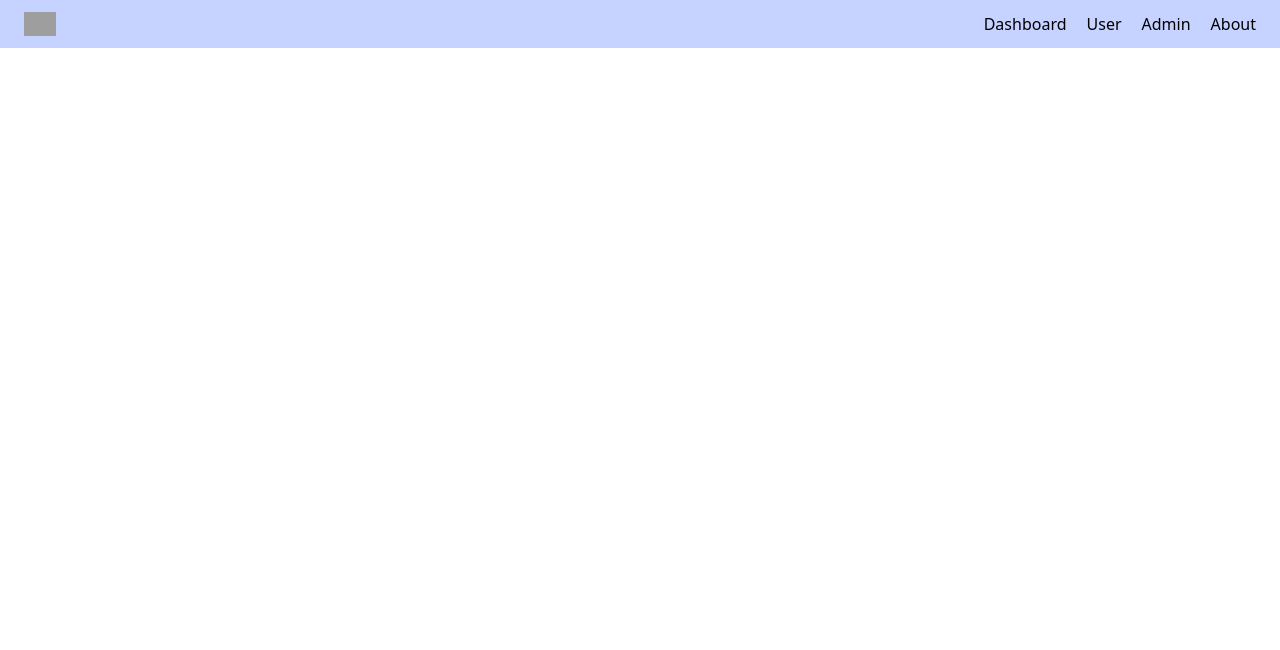
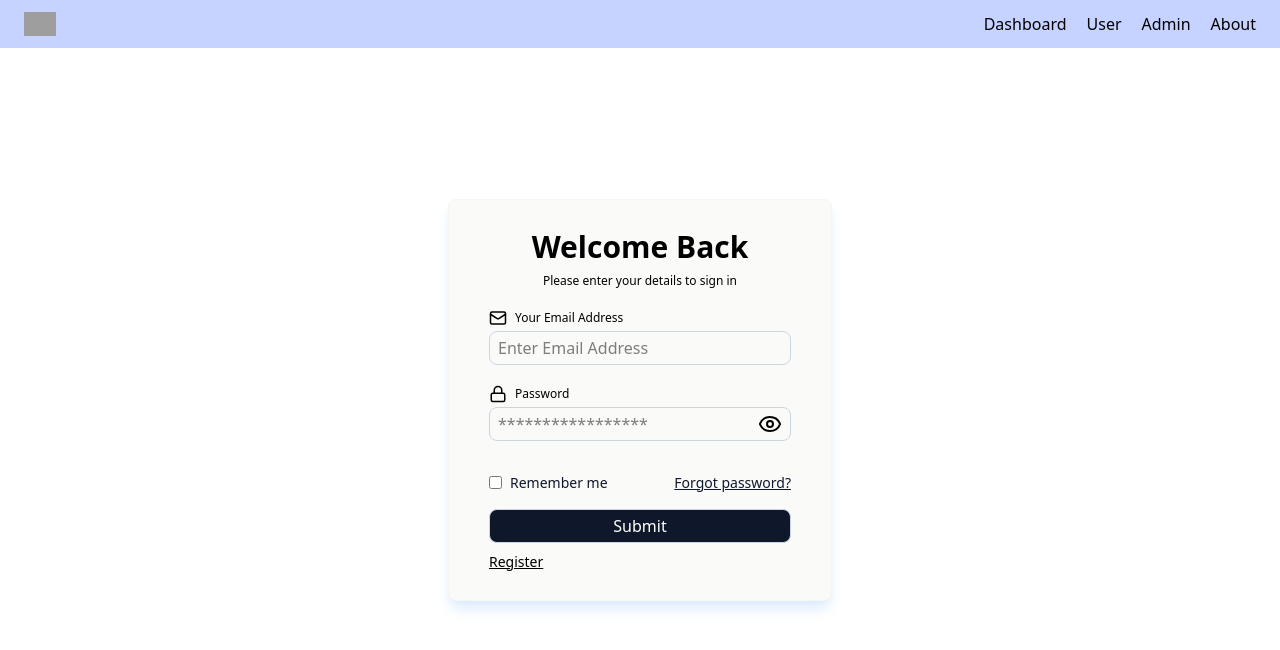
Before and after one commit to laxminarayan-dev/HR-Management, a React (Vite) app in the folder Frontend/: page /user/login in a window 1280 px wide. Shown: the top 650 px of the page. Built offline with nearby package versions, Linux system fonts and the light colour scheme; grey boxes are pictures that could not be loaded.

Commit message:
dynamic route and hooks

```diff
--- a/Frontend/src/App.jsx
+++ b/Frontend/src/App.jsx
@@ -1,7 +1,7 @@
 import { Routes, Route } from "react-router-dom";
 import UserLogin from "./appModules/modules/user/auth/UserLogin";
 import UserRegister from "./appModules/modules/user/auth/UserRegister";
-import UserHome from "./appModules/modules/user/UserHome";
+import UserWelcome from "./appModules/modules/user/UserWelcome";
 
 import AdminHome from "./appModules/modules/admin/AdminHome";
 import AdminLogin from "./appModules/modules/admin/auth/AdminLogin";
@@ -17,13 +17,14 @@ const App = () => {
       <Navbar />
       <Routes>
         <Route path="/" element={<Welcome />} />
-        <Route path="/userLogin" element={<UserLogin />}></Route>
-        <Route path="/userRegister" element={<UserRegister />}></Route>
-        <Route path="/userHome" element={<UserHome />}></Route>
-        <Route path="/adminHome" element={<AdminHome />}></Route>
-        <Route path="/adminLogin" element={<AdminLogin />}></Route>
-
-        <Route path="/adminRegister" element={<AdminRegister />}></Route>
+        <Route path="/user" element={<UserWelcome />}>
+          <Route path="login" element={<UserLogin />}></Route>
+          <Route path="register" element={<UserRegister />}></Route>
+        </Route>
+        <Route path="/admin" element={<AdminHome />}>
+          <Route path="login" element={<AdminLogin />}></Route>
+          <Route path="register" element={<AdminRegister />}></Route>
+        </Route>
       </Routes>
     </Fragment>
   );
--- a/Frontend/src/appModules/modules/user/UserHome.jsx
+++ /dev/null
@@ -1,8 +0,0 @@
-import { Fragment } from "react"
-
-const UserHome = () =>{
-    return <Fragment>
-        UserHome Paage
-    </Fragment>
-}
-export default UserHome
--- /dev/null
+++ b/Frontend/src/appModules/modules/user/UserWelcome.jsx
@@ -0,0 +1,7 @@
+import { Fragment } from "react";
+import { Outlet } from "react-router-dom";
+
+const UserWelcome = () => {
+  return <Outlet />;
+};
+export default UserWelcome;
--- a/Frontend/src/appModules/modules/user/auth/UserLogin.jsx
+++ b/Frontend/src/appModules/modules/user/auth/UserLogin.jsx
@@ -66,7 +66,7 @@ const UserLogin = () => {
             value="Submit"
           />
           <hr />
-          <Link to="/userRegister" className="underline text-sm">
+          <Link to="/user/register" className="underline text-sm">
             Register
           </Link>
         </div>
--- a/Frontend/src/appModules/modules/user/auth/UserRegister.jsx
+++ b/Frontend/src/appModules/modules/user/auth/UserRegister.jsx
@@ -98,7 +98,7 @@ const UserRegister = () => {
             type="submit"
             value="Submit"
           />
-          <Link to="/userLogin" className="underline text-sm">
+          <Link to="/user/login" className="underline text-sm">
             Login
           </Link>
         </div>
```
Also changed, not shown: 1 other file (tests, documents, lock files or other folders).
